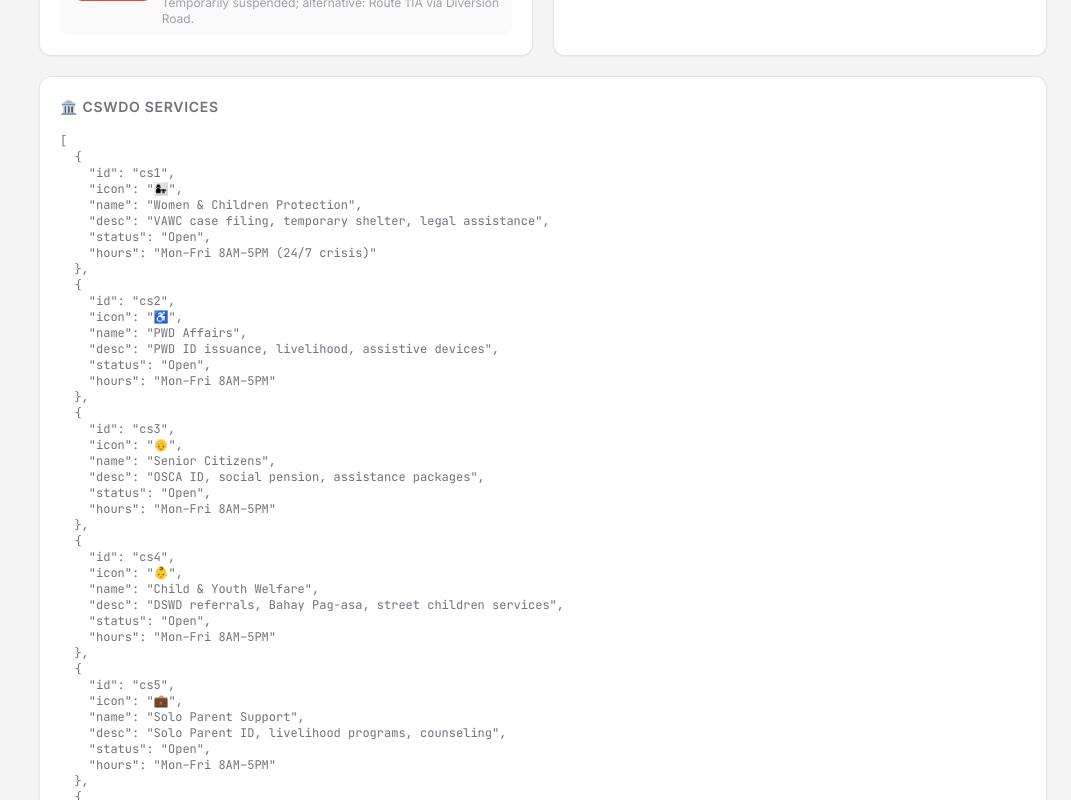
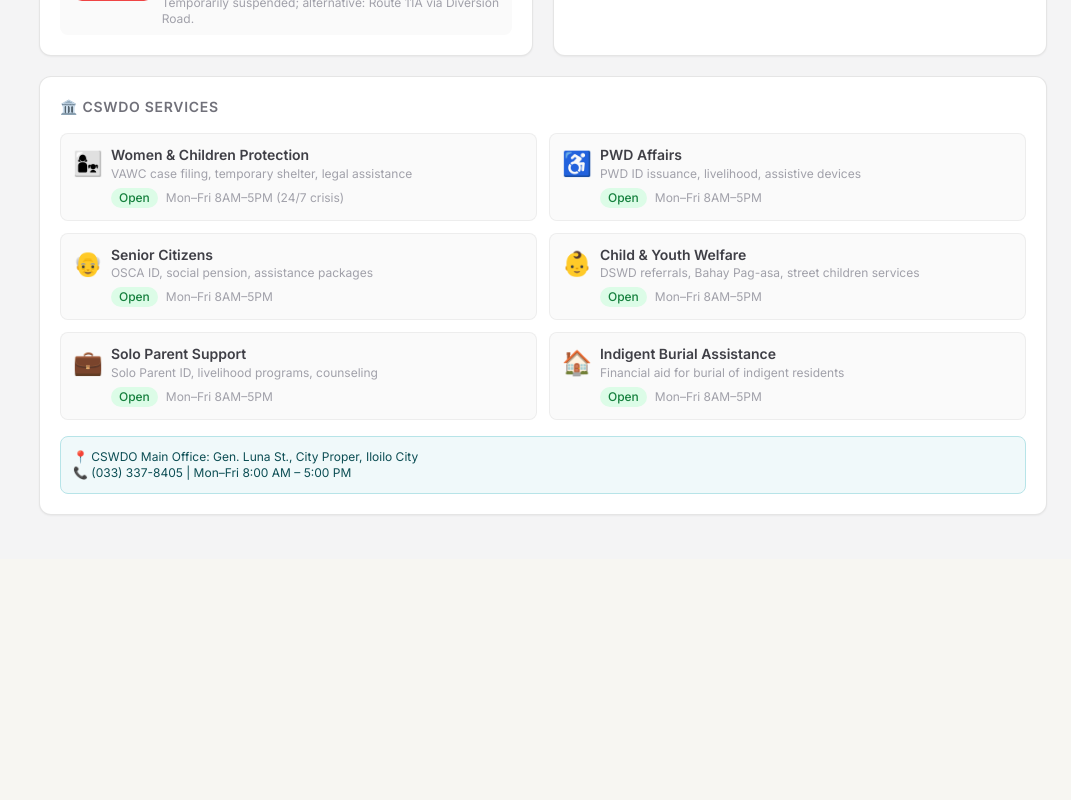
Before and after one commit to erixfire/civic-metro-iloilo-dashboard, a React (Vite) app: page / in a window 1280 px wide. Shown: the part 1620-2420 px from the top of the page, without its empty margins (209-1280 px from the left). After the commit the page ends 2179 px from the top, so only its background shows below. Built offline with nearby package versions, Linux system fonts and the light colour scheme; no server answers.

Commit message:
Replace CswdoServices debug JSON output with service cards UI.

```diff
--- a/src/components/CswdoServices.jsx
+++ b/src/components/CswdoServices.jsx
@@ -6,7 +6,35 @@
       <h2 className="text-sm font-semibold text-zinc-500 dark:text-zinc-400 uppercase tracking-wider mb-4">
         🏛️ CSWDO Services
       </h2>
-      <pre className="text-xs text-zinc-500 whitespace-pre-wrap">{JSON.stringify(CSWDO_SERVICES, null, 2)}</pre>
+      <div className="grid grid-cols-1 sm:grid-cols-2 gap-3">
+        {CSWDO_SERVICES.map((s) => (
+          <div
+            key={s.id}
+            className="rounded-lg bg-zinc-50 dark:bg-zinc-800 border border-black/5 dark:border-white/5 p-3 hover:border-brand-500/40 transition-colors"
+          >
+            <div className="flex items-start gap-2">
+              <span className="text-2xl mt-0.5">{s.icon}</span>
+              <div>
+                <div className="text-sm font-semibold text-zinc-700 dark:text-zinc-200 leading-tight">
+                  {s.name}
+                </div>
+                <div className="text-xs text-zinc-400 mt-0.5">{s.desc}</div>
+                <div className="flex items-center gap-2 mt-1.5">
+                  <span className="text-xs px-2 py-0.5 rounded-full bg-green-100 dark:bg-green-900/40 text-green-700 dark:text-green-400 font-medium">
+                    {s.status}
+                  </span>
+                  <span className="text-xs text-zinc-400">{s.hours}</span>
+                </div>
+              </div>
+            </div>
+          </div>
+        ))}
+      </div>
+      <div className="mt-4 p-3 rounded-lg bg-brand-50 dark:bg-brand-900/20 border border-brand-200 dark:border-brand-800 text-xs text-brand-700 dark:text-brand-300">
+        📍 CSWDO Main Office: Gen. Luna St., City Proper, Iloilo City
+        <br />
+        📞 (033) 337-8405 | Mon–Fri 8:00 AM – 5:00 PM
+      </div>
     </div>
   )
 }
```
